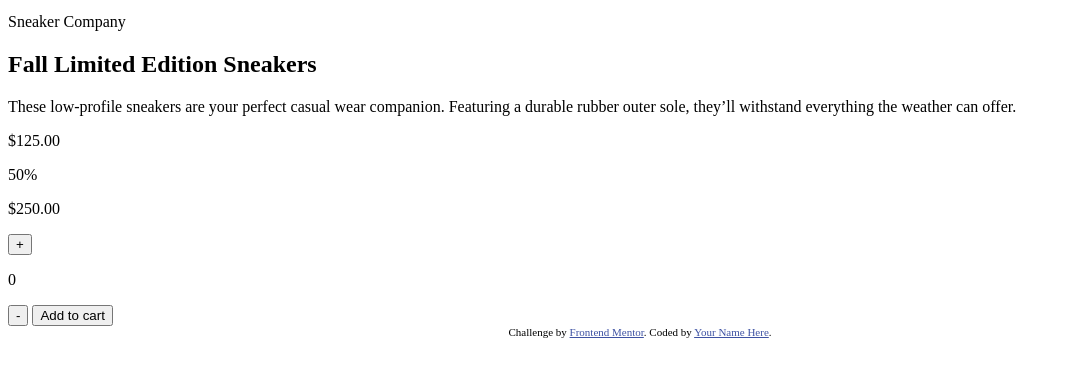
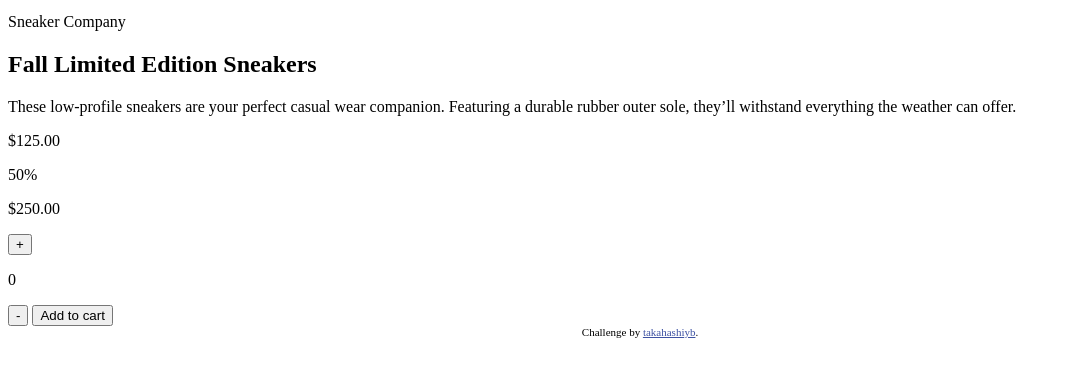
Before and after one commit to takahashiyb/ecommerce-product-page-main, a plain HTML site: page index.html in a window 1280 px wide. Shown: the part 130-506 px from the top of the page, without its empty margins (0-1071 px from the left). Drawn offline with Linux system fonts and the light colour scheme.

Commit message:
new file:   README-challenge.md 	modified:   README.md 	modified:   index.html

```diff
--- a/index.html
+++ b/index.html
@@ -82,9 +82,11 @@
     <footer>
       <div class="attribution">
         Challenge by
-        <a href="https://www.frontendmentor.io?ref=challenge" target="_blank"
-          >Frontend Mentor</a
-        >. Coded by <a href="#">Your Name Here</a>.
+        <a
+          href="https://www.frontendmentor.io/profile/takahashiyb"
+          target="_blank"
+          >takahashiyb</a
+        >.
       </div>
     </footer>
   </body>
```
Also changed, not shown: 2 other files.
